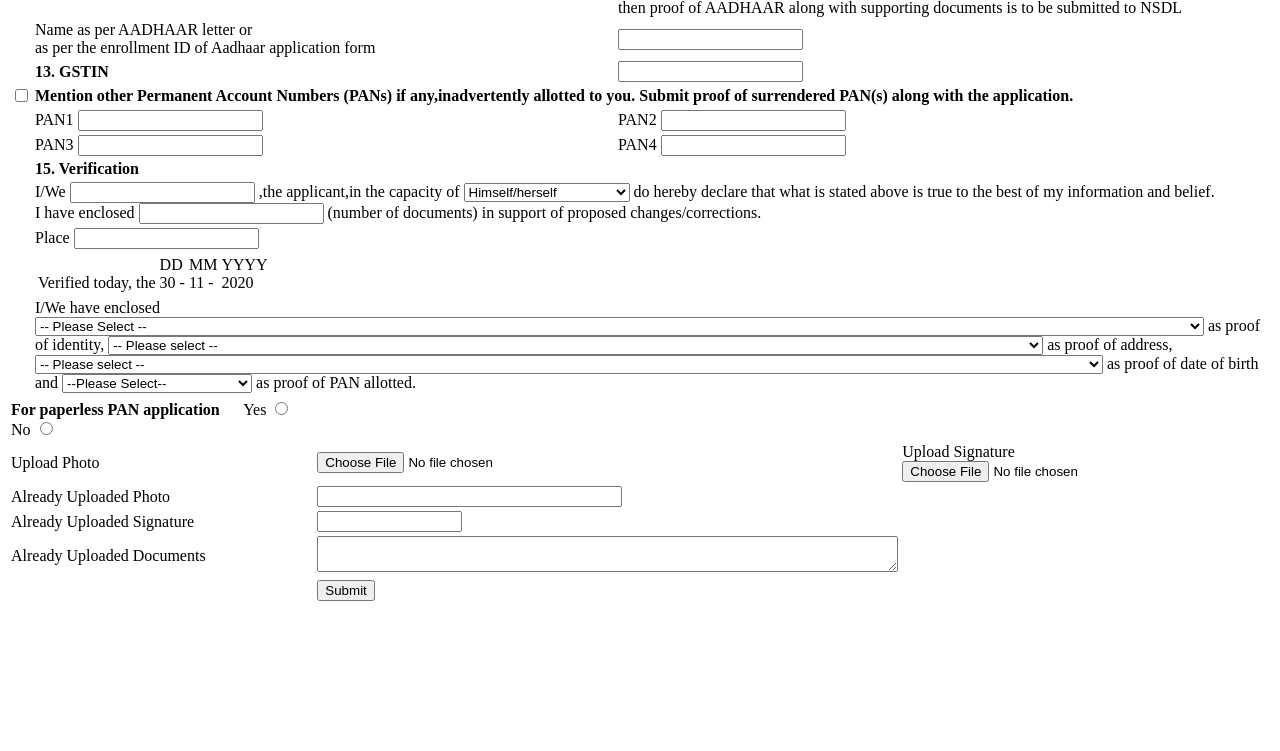
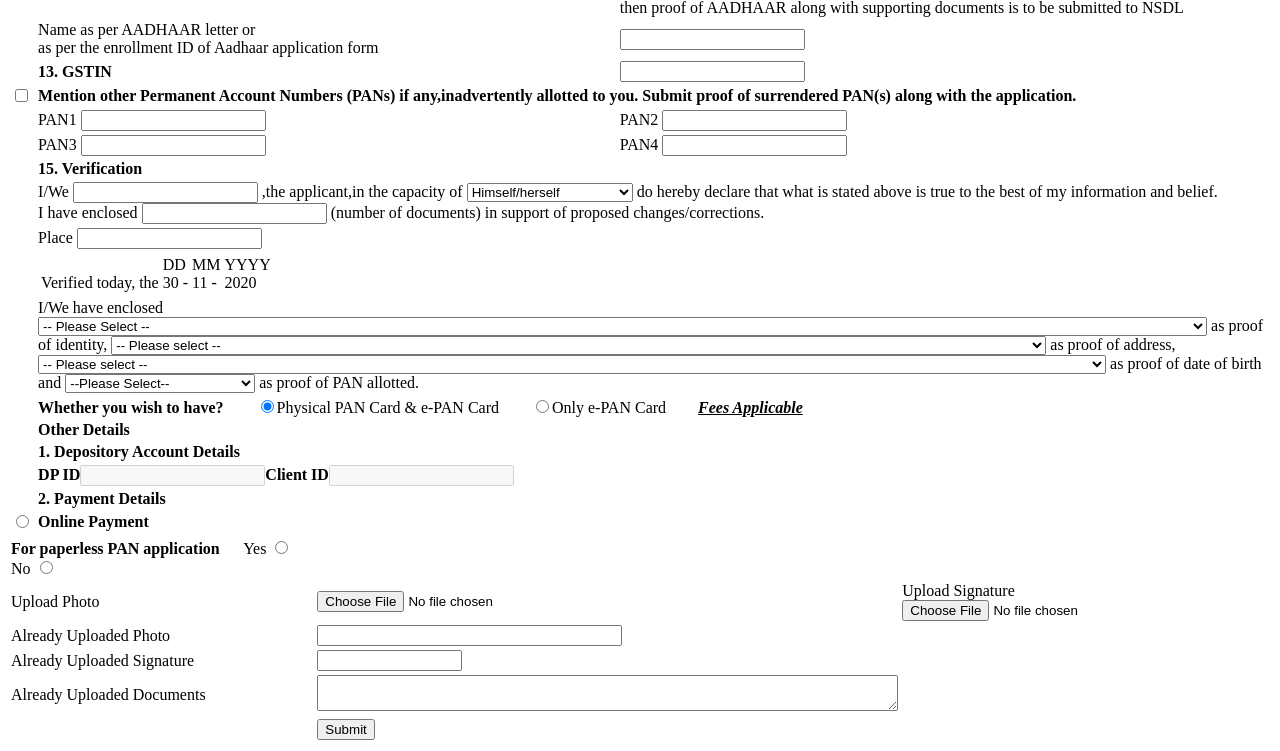
Before and after one commit to arungnaneshwaran/arungnaneshwaran, a plain HTML site: page pan.html in a window 1280 px wide. Shown: the part 1117-1868 px from the top of the page. Before the commit the page ends 1729 px from the top, so only its background shows below. Drawn offline with Linux system fonts and the light colour scheme.

Commit message:
Update pan.html

```diff
--- a/pan.html
+++ b/pan.html
@@ -614,7 +614,30 @@
                 </select>
              as proof of PAN allotted.
          </td>
-
+</tr>
+<tr>
+    <td width = 2%></td>
+    <td colspan = 2><b>Whether you wish to have?</b>&nbsp;&nbsp;&nbsp;&nbsp;&nbsp;&nbsp;&nbsp;&nbsp;<input type = "radio" name ="like to have" checked>Physical PAN Card & e-PAN Card&nbsp;&nbsp;&nbsp;&nbsp;&nbsp;&nbsp;&nbsp;&nbsp;<input type = "radio" name = "like to have">Only e-PAN Card&nbsp;&nbsp;&nbsp;&nbsp;&nbsp;&nbsp;&nbsp;&nbsp;<b><u><em>Fees Applicable</em></u></b></td>
+</tr>
+<tr>
+    <td width = 2%></td>
+    <td colspan = 2><b>Other Details</b></td>
+</tr>
+<tr>
+    <td width = 2%></td>
+    <td colspan = 2><b>1. Depository Account Details</b></td>
+</tr>
+<tr>
+    <td width = 2%></td>
+    <td colspan = 2><b>DP ID<input type = "text" disabled>Client ID<input type = "text" disabled></b></td>
+</tr>
+<tr>
+    <td width = 2%></td>
+    <td colspan = 2><b>2. Payment Details</b></td>
+</tr>
+<tr>
+    <td><input type = "radio"></td>
+    <td colspan = 2><b>Online Payment</b></td>
 </tr>
 
     </table>
```
